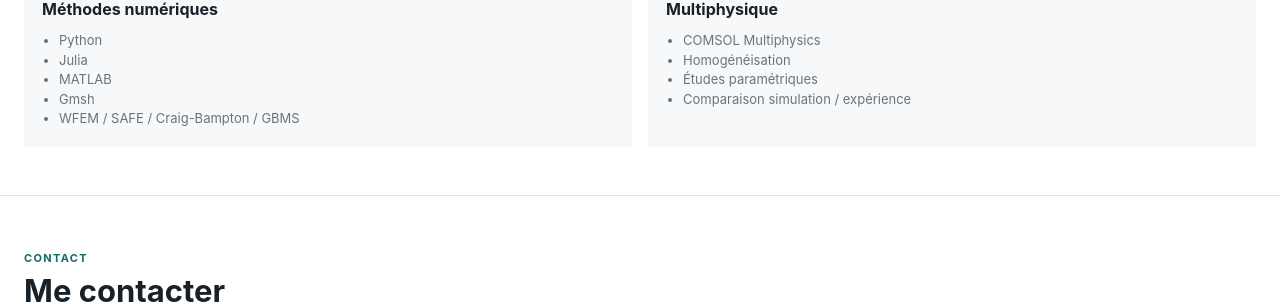
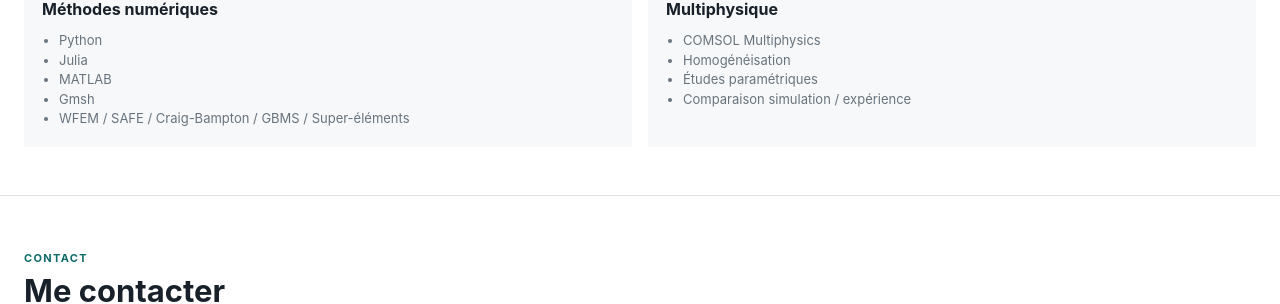
Before and after one commit to Ngbosando/Ngbosando.github.io, a Jekyll site: the page built from index.html, in a window 1280 px wide and 900 px high, scrolled down 1758 px. Shown: the part 376-680 px from the top of the window. Built offline with Jekyll 4.4.1, drawn with Linux system fonts in a browser that asks for light colours.

Commit message:
Update _config.yml

```diff
--- a/_config.yml
+++ b/_config.yml
@@ -14,7 +14,7 @@
   - category: Calcul mécanique
     tools: [ANSYS Workbench / APDL, Résistance des matériaux et dimensionnement, Analyse modale et FRF, Fatigue et dynamique des rotors, Modélisation du contact]
   - category: Méthodes numériques
-    tools: [Python, Julia, MATLAB, Gmsh, WFEM / SAFE / Craig-Bampton / GBMS]
+    tools: [Python, Julia, MATLAB, Gmsh, WFEM / SAFE / Craig-Bampton / GBMS / Super-éléments]
   - category: Multiphysique
     tools: [COMSOL Multiphysics, Homogénéisation, Études paramétriques, Comparaison simulation / expérience]
 collections:
```
